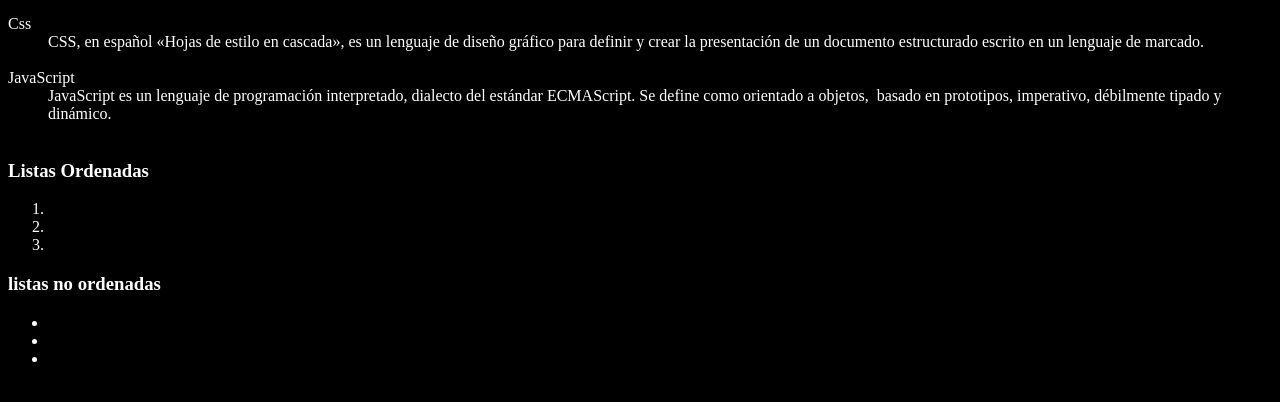
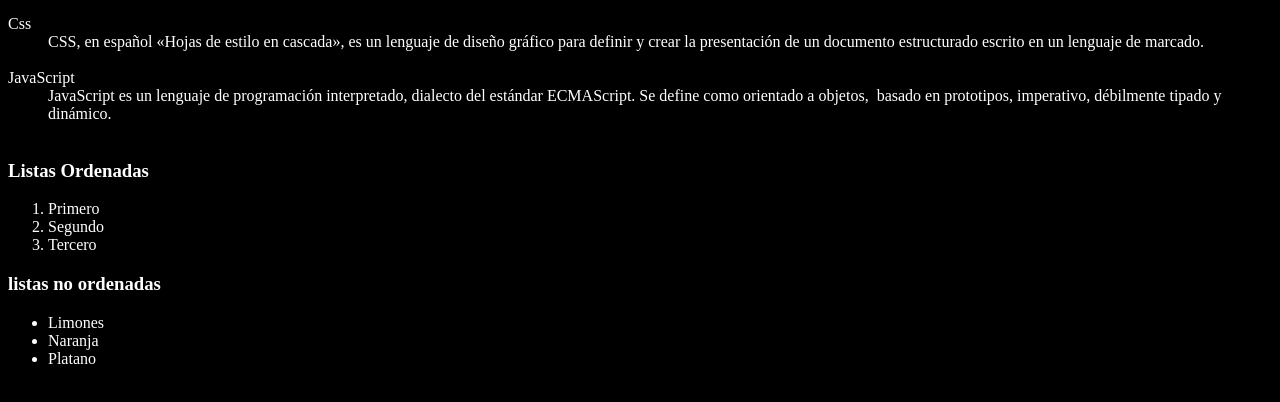
Before and after one commit to SISA0729/1EVAL_HTMLyCSS_APPWEB_ismaelsisa, a plain HTML site: page lista/index.html in a window 1280 px wide. Shown: the part 120-522 px from the top of the page. Drawn offline with Linux system fonts and the light colour scheme.

Commit message:
listaaas

```diff
--- a/lista/index.html
+++ b/lista/index.html
@@ -34,15 +34,15 @@
         <br>
         <h3>Listas Ordenadas</h3>
         <ol>
-            <li></li>
-            <li></li>
-            <li></li>
+            <li>Primero</li>
+            <li>Segundo</li>
+            <li>Tercero</li>
         </ol>
         <h3>listas no ordenadas</h3>
         <ul>
-            <li></li>
-            <li></li>
-            <li></li>
+            <li>Limones</li>
+            <li>Naranja</li>
+            <li>Platano</li>
         </ul>
 
     </dl>
```
